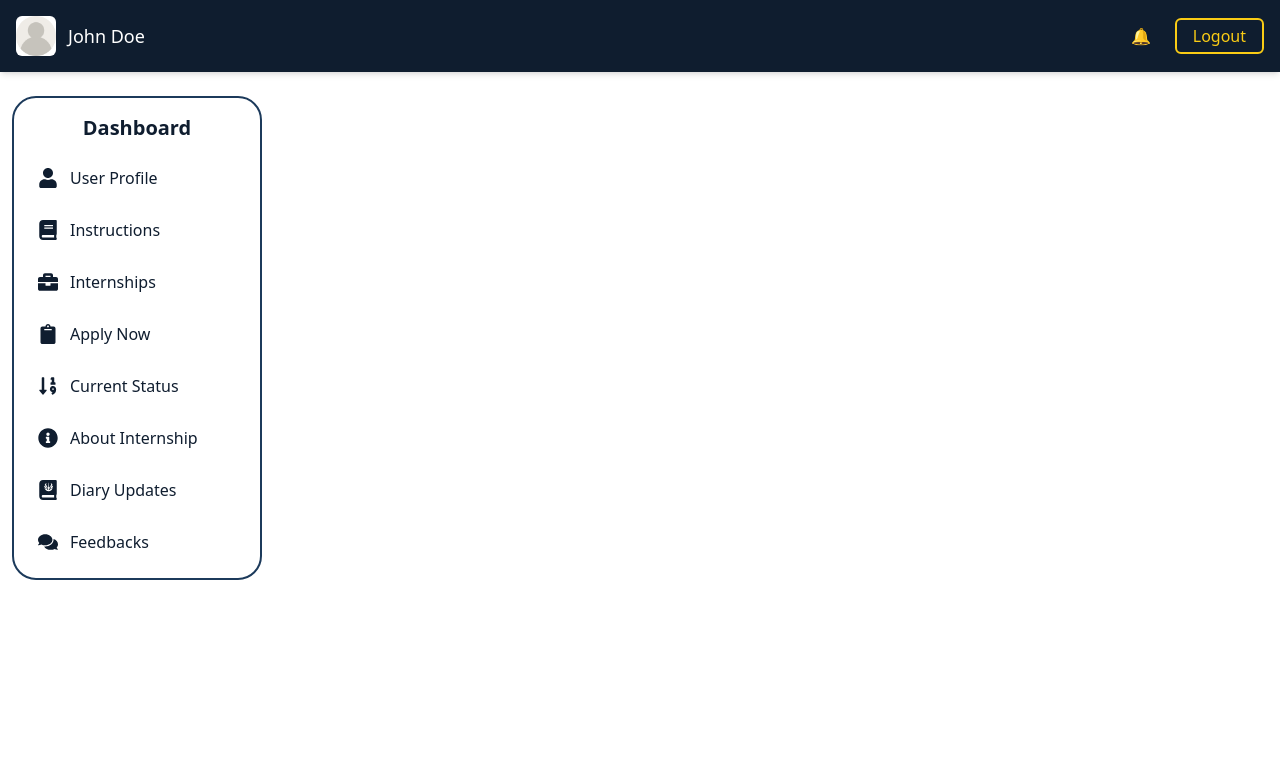
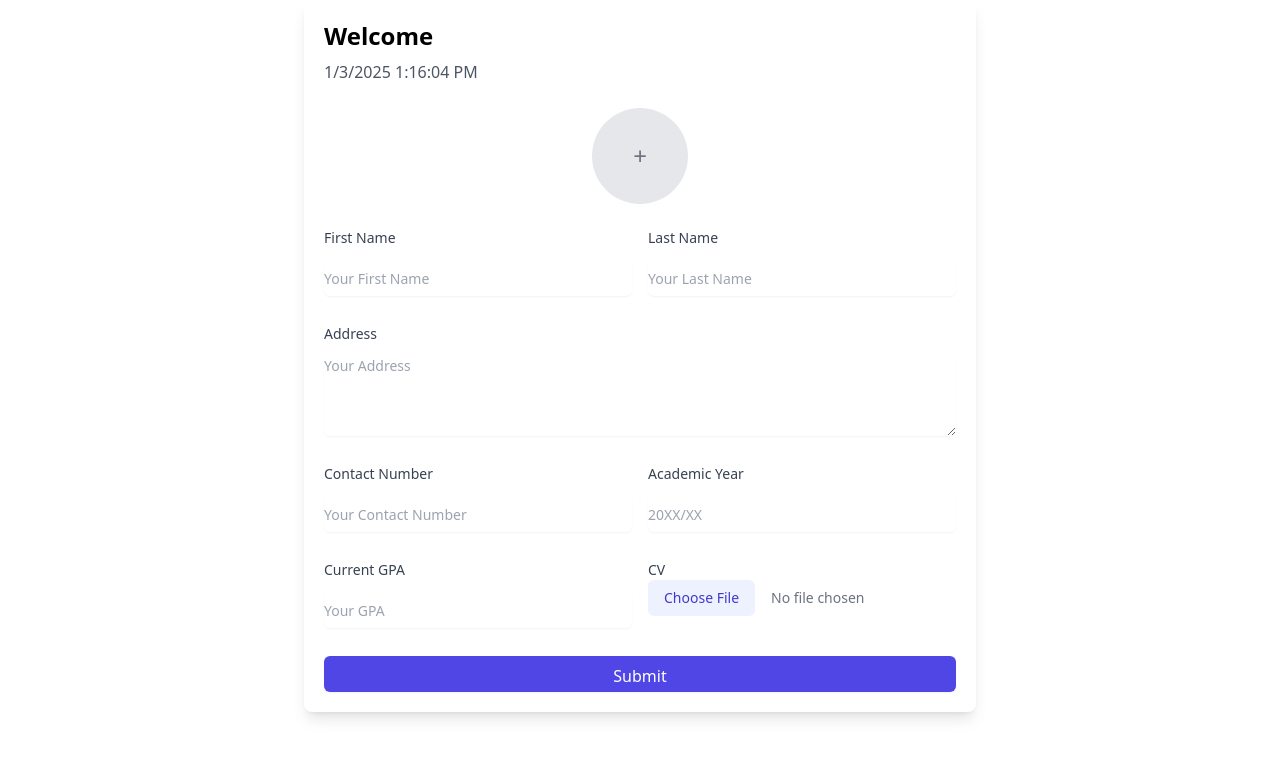
Before and after one commit to ShashiniWeerakoon/ruh-internship-portal-student, a React (Vite) app: page / in a window 1280 px wide. Shown: the top 758 px of the page. Built offline with nearby package versions, Linux system fonts and the light colour scheme.

Commit message:
RCSIP-0013

```diff
--- a/src/App.jsx
+++ b/src/App.jsx
@@ -9,6 +9,7 @@ import CurrStatus from "./pages/CurrStatus";
 import About from "./pages/About";
 import Diary from "./pages/Diary";
 import Feedback from "./pages/Feedback";
+import Updatestudentprofile from "./pages/Updatestudentprofile";
 import { BrowserRouter, Route, Routes } from "react-router-dom";
 
 function App() {
@@ -16,7 +17,7 @@ function App() {
     <div>
       <BrowserRouter>
         <Routes>
-          <Route path="/" element={<UserProfile />} />
+          <Route path="/" element={<Updatestudentprofile />} />
           <Route path="/Userprofile" element={<UserProfile />} />
           <Route path="/Instruction" element={<Instruction />} />
           <Route path="/Internships" element={<Internships />} />
--- /dev/null
+++ b/src/pages/Updatestudentprofile.jsx
@@ -0,0 +1,177 @@
+"use client";
+
+import { useState, useEffect } from "react";
+
+export default function Home() {
+  const [profileImage, setProfileImage] = useState(null);
+  const [resultSheet, setResultSheet] = useState(null);
+  const [currentDateTime, setCurrentDateTime] = useState(new Date());
+  const [showPopup, setShowPopup] = useState(false);
+
+  useEffect(() => {
+    const interval = setInterval(() => {
+      setCurrentDateTime(new Date());
+    }, 1000);
+    return () => clearInterval(interval);
+  }, []);
+
+  const handleProfileImageChange = (e) => {
+    const file = e.target.files[0];
+    if (file) {
+      const imageUrl = URL.createObjectURL(file);
+      setProfileImage(imageUrl);
+    }
+  };
+
+  const handleResultSheetChange = (e) => {
+    const file = e.target.files[0];
+    if (file && file.type === "application/pdf") {
+      setResultSheet(file);
+    } else {
+      alert("Please upload a valid PDF file.");
+    }
+  };
+
+  const handleSubmit = (e) => {
+    e.preventDefault();
+    setShowPopup(true);
+  };
+
+  const closePopup = () => {
+    setShowPopup(false);
+  };
+
+  return (
+    <div className="font-sans max-w-2xl mx-auto p-5 bg-white rounded-lg shadow-lg">
+      <h1 className="text-2xl font-bold mb-2">Welcome</h1>
+      <p className="text-gray-600 mb-6">
+        {currentDateTime.toLocaleDateString()} {currentDateTime.toLocaleTimeString()}
+      </p>
+
+      <form onSubmit={handleSubmit}>
+        <div className="text-center mb-6">
+          <label htmlFor="profileImage" className="cursor-pointer">
+            <div className="w-24 h-24 rounded-full overflow-hidden mx-auto bg-gray-200 flex items-center justify-center">
+              {profileImage ? (
+                <img
+                  src={profileImage}
+                  alt="Profile"
+                  className="w-full h-full object-cover"
+                />
+              ) : (
+                <span className="text-gray-500 text-2xl">+</span>
+              )}
+            </div>
+          </label>
+          <input
+            type="file"
+            id="profileImage"
+            className="hidden"
+            accept="image/*"
+            onChange={handleProfileImageChange}
+          />
+        </div>
+
+        <div className="grid grid-cols-2 gap-4 mb-7">
+          <div>
+            <label className="block text-sm font-medium text-gray-700">First Name</label>
+            <input
+              type="text"
+              placeholder="Your First Name"
+              className="mt-3 block w-full rounded-md border-gray-300 shadow-sm focus:border-indigo-500 focus:ring-indigo-500 sm:text-sm h-9"
+              required
+            />
+          </div>
+          <div>
+            <label className="block text-sm font-medium text-gray-700">Last Name</label>
+            <input
+              type="text"
+              placeholder="Your Last Name"
+              className="mt-3 block w-full rounded-md border-gray-300 shadow-sm focus:border-indigo-500 focus:ring-indigo-500 sm:text-sm h-9"
+              required
+            />
+          </div>
+        </div>
+
+        <div className="mb-7">
+          <label className="block text-sm font-medium text-gray-700">Address</label>
+          <textarea
+            placeholder="Your Address"
+            className="mt-3 block w-full rounded-md border-gray-300 shadow-sm focus:border-indigo-500 focus:ring-indigo-500 sm:text-sm"
+            rows="4"
+            required
+          />
+        </div>
+
+        <div className="grid grid-cols-2 gap-4 mb-7">
+          <div>
+            <label className="block text-sm font-medium text-gray-700">Contact Number</label>
+            <input
+              type="text"
+              placeholder="Your Contact Number"
+              className="mt-3 block w-full rounded-md border-gray-300 shadow-sm focus:border-indigo-500 focus:ring-indigo-500 sm:text-sm h-9"
+              required
+            />
+          </div>
+          <div>
+            <label className="block text-sm font-medium text-gray-700">Academic Year</label>
+            <input
+              type="text"
+              placeholder="20XX/XX"
+              className="mt-3 block w-full rounded-md border-gray-300 shadow-sm focus:border-indigo-500 focus:ring-indigo-500 sm:text-sm h-9"
+              required
+            />
+          </div>
+        </div>
+
+        <div className="grid grid-cols-2 gap-4 mb-7">
+          <div>
+            <label className="block text-sm font-medium text-gray-700">Current GPA</label>
+            <input
+              type="text"
+              placeholder="Your GPA"
+              className="mt-3 block w-full rounded-md border-gray-300 shadow-sm focus:border-indigo-500 focus:ring-indigo-500 sm:text-sm h-9"
+              required
+            />
+          </div>
+          <div>
+            <label className="block text-sm font-medium text-gray-700">CV</label>
+            <input
+              type="file"
+              accept="application/pdf"
+              onChange={handleResultSheetChange}
+              className="block w-full text-sm text-gray-500 file:mr-4 file:py-2 file:px-4 file:rounded-md file:border-0 file:text-sm file:font-medium file:bg-indigo-50 file:text-indigo-700 hover:file:bg-indigo-100 h-9"
+            />
+            {resultSheet && (
+              <p className="text-sm text-gray-600 mt-3">Uploaded: {resultSheet.name}</p>
+            )}
+          </div>
+        </div>
+
+        <button
+          type="submit"
+          className="w-full py-2 px-4 bg-indigo-600 text-white rounded-md shadow-sm hover:bg-indigo-700 focus:outline-none focus:ring-2 focus:ring-indigo-500 focus:ring-offset-2 h-9"
+        >
+          Submit
+        </button>
+      </form>
+
+      {showPopup && (
+  <div className="fixed inset-0 bg-gray-600 bg-opacity-50 flex items-center justify-center z-50">
+    <div className="bg-white w-full max-w-md p-6 rounded-lg shadow-lg mx-4">
+      <h2 className="text-xl font-bold mb-4 text-center">Form Submitted</h2>
+      <p className="text-gray-700 mb-6 text-center">
+        Your form has been submitted successfully!
+      </p>
+      <button
+        onClick={closePopup}
+        className="w-full py-2 px-4 bg-indigo-600 text-white rounded-md shadow-sm hover:bg-indigo-700 focus:outline-none focus:ring-2 focus:ring-indigo-500 focus:ring-offset-2"
+      >
+        Close
+      </button>
+    </div>
+  </div>
+)}
+    </div>
+  );
+}
```
